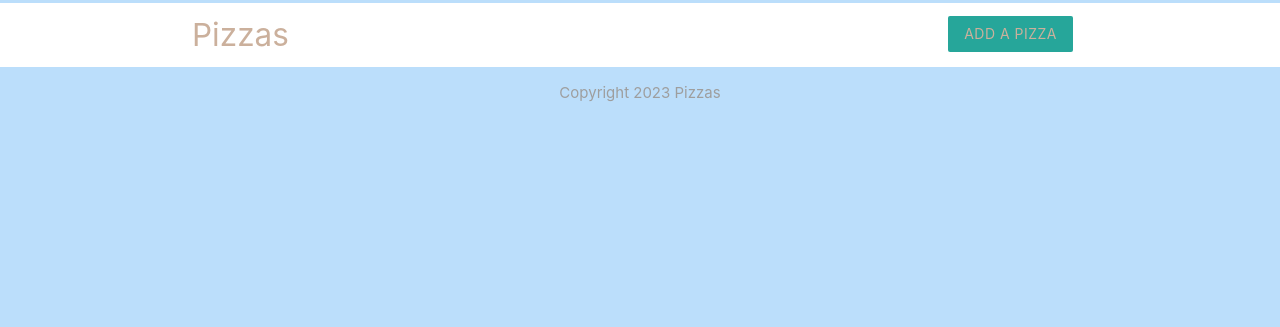
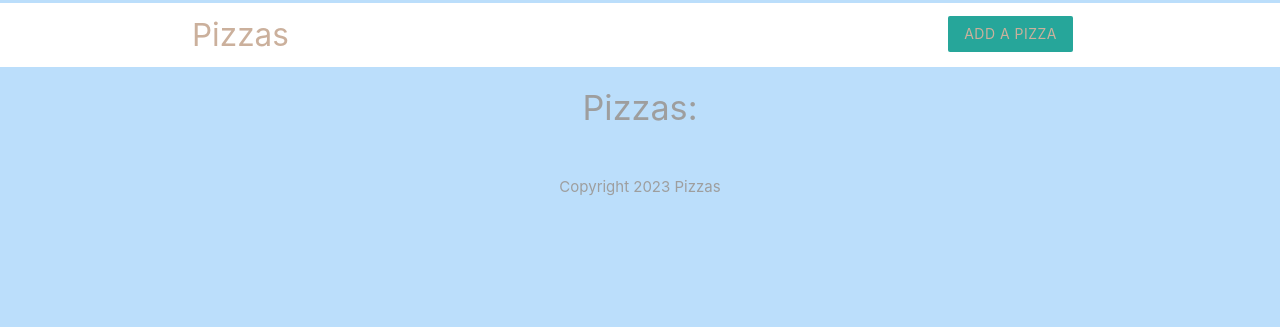
Before and after one commit to nathansolfan/MyWebsite, a PHP site: page / in a window 1280 px wide. Shown: the part 20-347 px from the top of the page. Run offline with PHP 8.4, Linux system fonts and the light colour scheme; data that the repository does not hold is empty.

Commit message:
Display the information on the screen

```diff
--- a/index.php
+++ b/index.php
@@ -42,6 +42,27 @@ print_r($pizzas)
 <?php
 include('templates/header.php');
 ?>
+
+<h4 class="center grey-text">Pizzas:</h4>
+<div class="container">
+    <div class="row">
+        <?php foreach($pizzas as $pizza) { ?>
+
+<div class="col s6 md3">
+    <div class="card z-depth-0">
+        <div class="card-content center">
+            <h6> <?php echo htmlspecialchars($pizza['title'])?></h6>
+            <div> <?php echo htmlspecialchars($pizza['ingredients']) ?> </div>
+        </div>
+        <div class="card-action right align">
+            <a href="#" class="brand-text">More Info</a>
+        </div>
+    </div>
+</div>
+<?php } ?>
+</div>
+</div>
+
 <?php
 include('templates/footer.php')
 ?>
```
